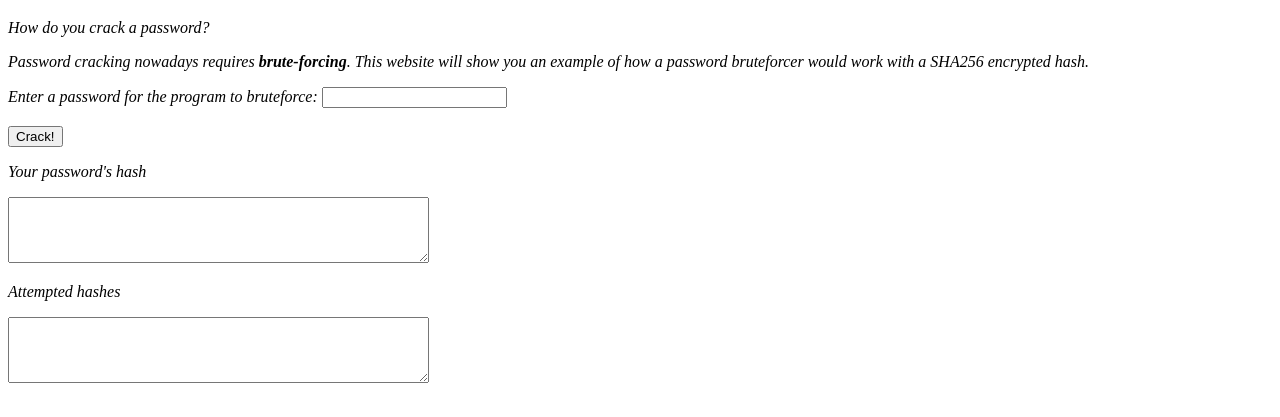
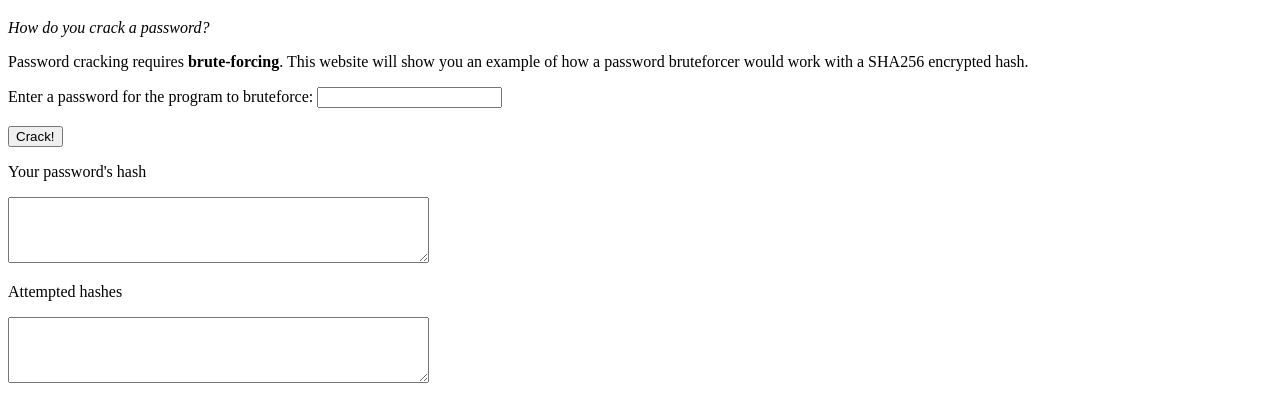
Before and after one commit to jack-debug/passcracking, a plain HTML site: page index.html in a window 1280 px wide. Shown: the part 61-478 px from the top of the page. Drawn offline with Linux system fonts and the light colour scheme.

Commit message:
Update index.html

```diff
--- a/index.html
+++ b/index.html
@@ -37,13 +37,11 @@ function startCrack(){
   }
 </script>
 <h1>Password Cracking Demo</h1>
-<p><i>How do you crack a password?<i><p>
-<p>Password cracking nowadays requires <b>brute-forcing</b>. This website will show you an example of how a password bruteforcer would work with a SHA256 encrypted hash.</p>
-<form>
-  <label for="fname">Enter a password for the program to bruteforce:</label>
-  <input type="text" id="fname" name="fname" onchange="document.getElementById('hash').value = sha256(document.getElementByName('fname')[0].value);"><br><br>
-  <input type="submit" value="Crack!" onclick='startCrack();'>
-</form>
+<p><i>How do you crack a password?</i><p>
+<p>Password cracking requires <b>brute-forcing</b>. This website will show you an example of how a password bruteforcer would work with a SHA256 encrypted hash.</p>
+<label for="fname">Enter a password for the program to bruteforce:</label>
+<input type="text" id="fname" name="fname" onchange="document.getElementById('hash').value = sha256(document.getElementByName('fname')[0].value);"><br><br>
+<input type="submit" value="Crack!" onclick='startCrack();'>
 <p>Your password's hash</p>
 <textarea id="hash" name="w3review" rows="4" cols="50">
 </textarea>
```
